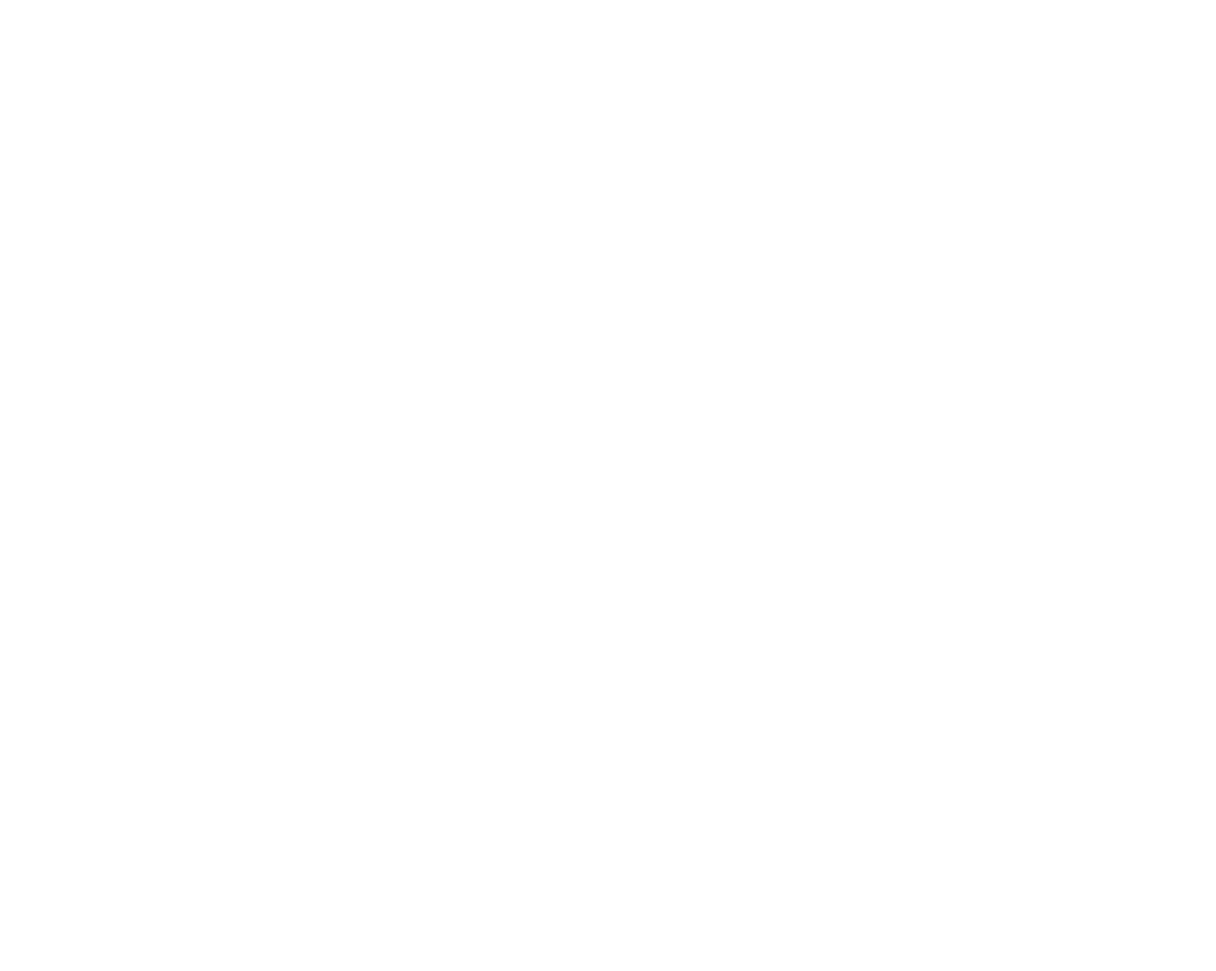
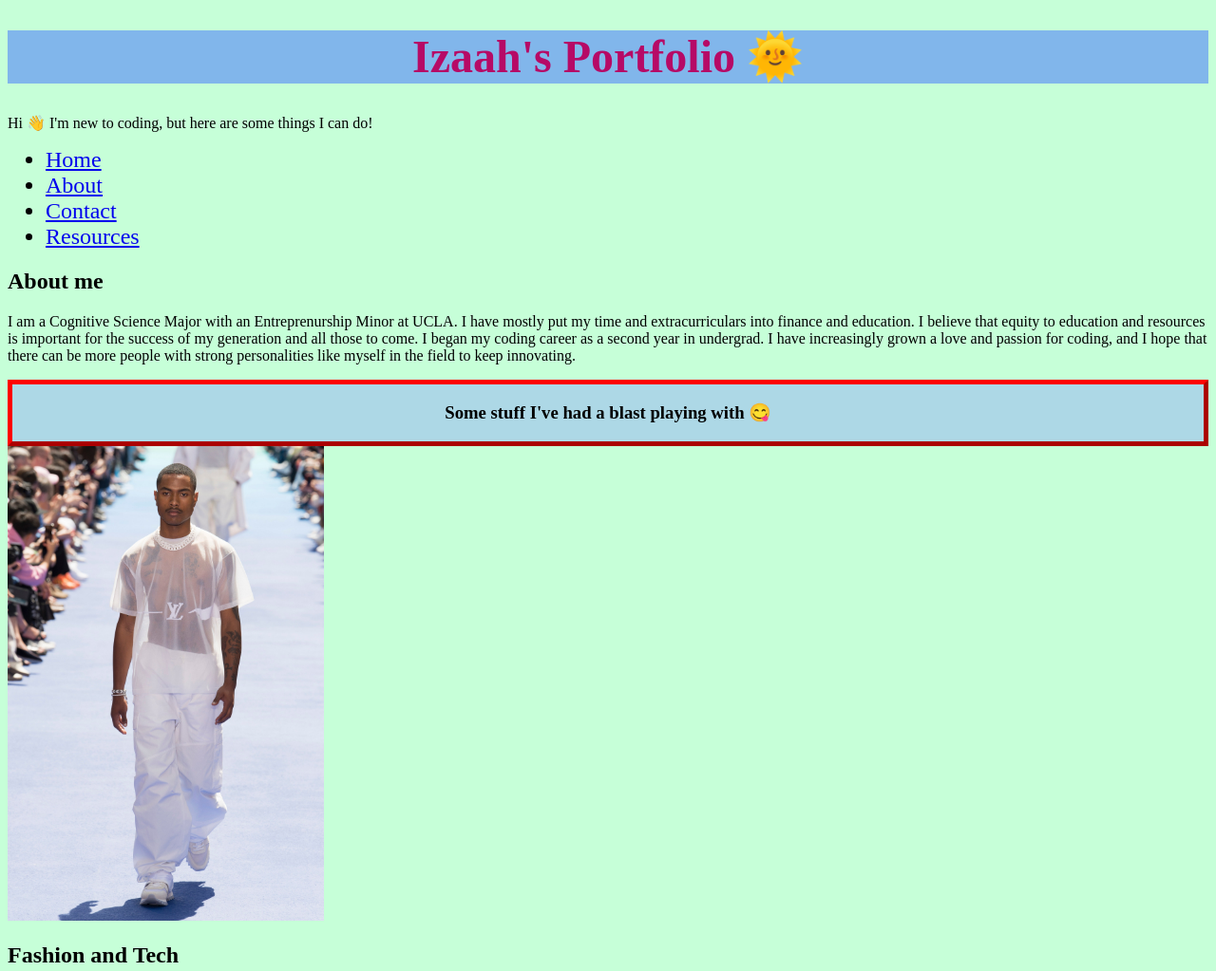
Before and after one commit to izaahdavila/personalportfolio, a plain HTML site: page index.html in a window 1280 px wide. Shown: the top 1023 px of the page at 95% size. Before the commit the page ends 800 px from the top, so only its background shows below. Drawn offline with Linux system fonts and the light colour scheme.

Commit message:
Add files via upload

```diff
--- a/index.html
+++ b/index.html
@@ -1,12 +1,61 @@
 <!DOCTYPE html>
 <html lang="en">
+  <style>
+    .myDiv {
+      border: 5px outset red;
+      background-color: lightblue;
+      text-align: center;
+    }
+
+    </style>
 <head>
     <meta charset="UTF-8">
     <meta http-equiv="X-UA-Compatible" content="IE=edge">
-    <meta name="viewport" content="width=\, initial-scale=1.0">
-    <title>Document</title>
+    <meta name="viewport" content="width=\s, initial-scale=1.0">
+    <title>izaah</title>
 </head>
-<body>
 
+<body></body>
+<body style = "background-color:rgb(198, 255, 216);"></body>
+  <header>
+    <h1 style="text-align:center;font-size:300%;color:rgb(182, 10, 102);background-color: rgb(129, 182, 235);">Izaah's Portfolio 🌞</h1>
+    <p> Hi 👋 I'm new to coding, but here are some things I can do!</p>
+    <!--this is where people will click on fake links
+    that you then have to actually href to a real URL-->
+    <nav>
+      <ul>
+
+
+        <!-- ul are the bullet points -->
+        <!--anything can be a ul if it is a list-->
+        <li style= "text-align:inline;font-size:150%;" ><a href="file:///Users/izaahdavila/Desktop/btcamp-practice/personalportfolio/index.html#">Home</a></li>
+        <li style= "text-align:inline;font-size:150%;" ><a href="#">About</a></li>
+        <li style= "text-align:inline;font-size:150%;" ><a href="contact.html">Contact</a></li>
+        <li style= "text-align:inline;font-size:150%;" ><a href="https://github.com/palmwest?tab=repositories">Resources</a></li>
+      </ul>
+    </nav>
+  </header>
+    <h2> About me</h2>
+      <p> I am a Cognitive Science Major with an Entreprenurship Minor at UCLA. I have mostly put my time and extracurriculars
+        into finance and education. I believe that equity to education and resources is important for
+      the success of my generation and all those to come. I began my coding career as a second year in undergrad.
+    I have increasingly grown a love and passion for coding, and I hope that there can be more
+    people with strong personalities like myself in the field to keep innovating. </p>
+    </body></h2>
+      <!--I wanna make this a faded banner like the color of kitty
+      activity -->
+
+<div><div class="myDiv">
+  <h3>Some stuff I've had a blast playing with 😋</h3></div>
+<!--project application 1-->
+    <img src="LVfashion1.jpg" alt="Louis Vuitton Fashion Spring Collection 2019" width="333" height="500">
+<h2> Fashion and Tech</h2>
+
+<!--project application 1-->
+<img src="deloitteTowers.jpg"  width="500" height="333">
+
+
+
+  <h3> What can we accomplish together next?</h3>
 </body>
 </html>
--- /dev/null
+++ b/style.css
@@ -0,0 +1,26 @@
+header {
+    color: red;
+    text-align: center;
+
+  }
+
+  .hyper{
+  display: inline;
+  list-style-type: none;
+  padding-right: 20px;
+  float: left;
+}
+.row {
+  display: flex;
+  flex-direction: row;
+  flex-wrap: wrap;
+}
+.code-card .card-header {
+  border-radius: 8px;
+  transition: all 0.5s ease-in-out;
+}
+/* this is so when the user places the cursor on something they notice */
+.code-card:hover,
+.code-card:hover .card-header {
+  box-shadow: inset 0px 0px 8px rgba(232, 102, 236, 1), 0 0 15px rgba(232, 102, 236, 1);
+}
```
Also changed, not shown: contact.html (added, +16 -0 lines), resources.html (added, +14 -0 lines), LVfashion1.jpg (added), deloitteTowers.jpg (added).
